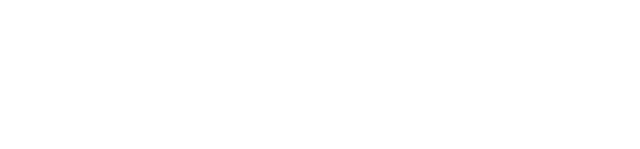
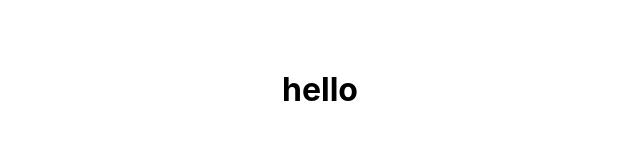
Before and after one commit to alieeeeeeeen/infinite-scroll, a React (Create React App) app: page / in a window 1280 px wide. Shown: the part 151-300 px from the top of the page, without its empty margins (320-960 px from the left). Built offline with nearby package versions, Linux system fonts and the light colour scheme.

Commit message:
add router

```diff
--- a/package.json
+++ b/package.json
@@ -42,6 +42,8 @@
     "@reduxjs/toolkit": "^1.4.0",
     "@types/react-redux": "^7.1.9",
     "react-redux": "^7.2.1",
+    "react-router": "^5.2.0",
+    "react-router-dom": "^5.2.0",
     "redux": "^4.0.5"
   }
 }
--- a/src/App.tsx
+++ b/src/App.tsx
@@ -1,4 +1,5 @@
-import React, { useState, useRef } from 'react';
+import React from 'react';
+import { Route, BrowserRouter as Router } from 'react-router-dom';
 import { debounce } from 'throttle-debounce';
 import './App.css';
 import InfiniteScroller from './infiniteScroller';
@@ -10,7 +11,7 @@ interface arrState {
 }
 
 function App() {
-  const arr = useSelector((state: arrState) => state.arr);
+  const arr = useSelector((state: arrState): number[] => state.arr);
   const disaptch = useDispatch();
 
   const fetchData = debounce(100, function() {
@@ -31,7 +32,9 @@ function App() {
             }
           </InfiniteScroller>
         </div>
-
+        <Router>
+            <Route path="/" exact render={() => <h1>hello</h1>} />
+        </Router>
     </div>
   );
 }
```
